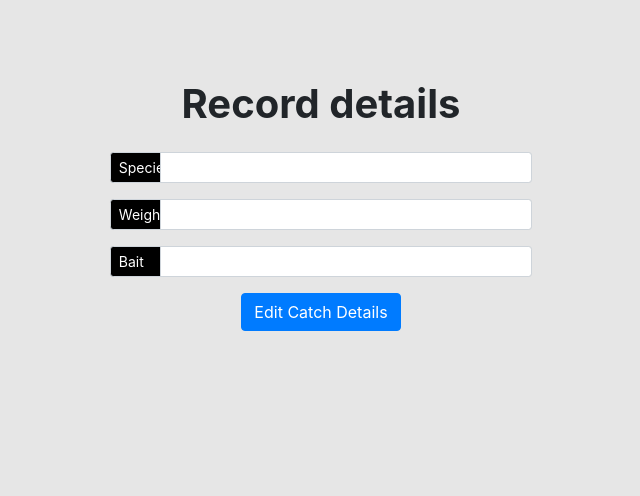
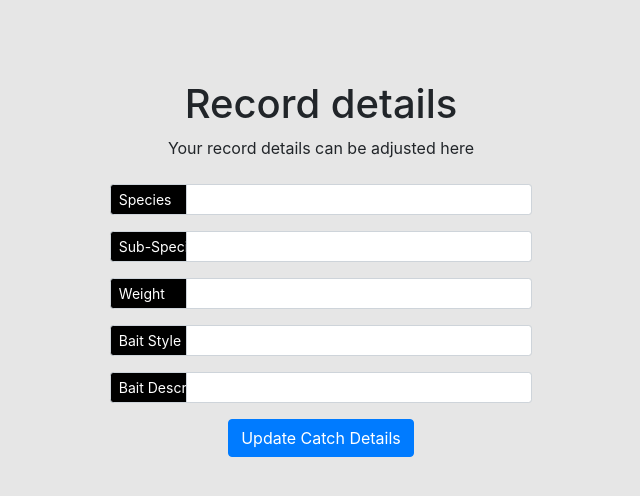
Before and after one commit to MCombs-92/Fishing-Records-Frontend, an Angular app: page /fish/edit/1 in a window 1280 px wide. Shown: the top 496 px of the page, without its empty margins (319-959 px from the left). Built offline with nearby package versions, Linux system fonts and the light colour scheme; no server answers.

Commit message:
Updated fish.ts for new fish model, updated some styling, updated confirm function for remove tool

```diff
--- a/src/app/Fish/fish-create/fish-create.component.css
+++ b/src/app/Fish/fish-create/fish-create.component.css
@@ -23,7 +23,7 @@
 #content label {
     background-color: black;
     color: white;
-    width: 4vw;
+    width: 6vw;
 }
 
 #function {
--- a/src/app/Fish/fish-create/fish-create.component.html
+++ b/src/app/Fish/fish-create/fish-create.component.html
@@ -15,6 +15,13 @@
 
           <div class="input-group input-group-sm mb-3">
               <div class="input-group-prepend">
+                <label class="input-group-text" for="SubSpecies">Sub-Species</label>
+              </div>
+              <input [(ngModel)]="fish.SubSpecies" name="SubSpecies" type="text" class="form-control" id="SubSpecies">
+          </div>
+
+          <div class="input-group input-group-sm mb-3">
+              <div class="input-group-prepend">
                 <label class="input-group-text" for="Weight">Weight</label>
               </div>
               <input [(ngModel)]="fish.Weight" name="Weight" type="text" class="form-control" id="Weight">
@@ -22,9 +29,16 @@
 
           <div class="input-group input-group-sm mb-3">
               <div class="input-group-prepend">
-                <label class="input-group-text" for="Bait">Bait</label>
+                <label class="input-group-text" for="BaitStyle">Bait Style</label>
               </div>
-              <input [(ngModel)]="fish.Bait" name="Bait" type="text" class="form-control" id="Bait">
+              <input [(ngModel)]="fish.BaitStyle" name="BaitStyle" type="text" class="form-control" id="BaitStyle">
+          </div>
+
+          <div class="input-group input-group-sm mb-3">
+              <div class="input-group-prepend">
+                <label class="input-group-text" for="BaitDesc">Bait Description</label>
+              </div>
+              <input [(ngModel)]="fish.BaitDesc" name="BaitDesc" type="text" class="form-control" id="BaitDesc">
           </div>
 
           <div id="function">
--- a/src/app/Fish/fish-edit/fish-edit.component.css
+++ b/src/app/Fish/fish-edit/fish-edit.component.css
@@ -20,16 +20,10 @@
     text-align: center;
 }
 
-#content h1 {
-    margin-bottom: 3vh;
-    font-weight: bold;
-    font-size: 30pt;
-}
-
 #content label {
     background-color: black;
     color: white;
-    width: 4vw;
+    width: 6vw;
 }
 
 #function {
--- a/src/app/Fish/fish-edit/fish-edit.component.html
+++ b/src/app/Fish/fish-edit/fish-edit.component.html
@@ -1,13 +1,23 @@
 <div id = "container">
     <div id = "content">
 
+      <div id = "head">
           <h1>Record details</h1>
+          <p>Your record details can be adjusted here</p>
+      </div>
 
       <div class="input-group input-group-sm mb-3">
           <div class="input-group-prepend">
             <label class="input-group-text" for="Species">Species</label>
           </div>
           <input [(ngModel)]="fish.Species" name="Species" type="text" class="form-control" id="Species">
+      </div>
+
+      <div class="input-group input-group-sm mb-3">
+          <div class="input-group-prepend">
+            <label class="input-group-text" for="SubSpecies">Sub-Species</label>
+          </div>
+          <input [(ngModel)]="fish.SubSpecies" name="SubSpecies" type="text" class="form-control" id="SubSpecies">
       </div>
 
       <div class="input-group input-group-sm mb-3">
@@ -19,13 +29,20 @@
 
       <div class="input-group input-group-sm mb-3">
           <div class="input-group-prepend">
-                <label class="input-group-text" for="Bait">Bait</label>
+            <label class="input-group-text" for="BaitStyle">Bait Style</label>
           </div>
-              <input [(ngModel)]="fish.Bait" name="Bait" type="text" class="form-control" id="Bait">
+          <input [(ngModel)]="fish.BaitStyle" name="BaitStyle" type="text" class="form-control" id="BaitStyle">
+      </div>
+
+      <div class="input-group input-group-sm mb-3">
+          <div class="input-group-prepend">
+            <label class="input-group-text" for="BaitDesc">Bait Description</label>
+          </div>
+          <input [(ngModel)]="fish.BaitDesc" name="BaitDesc" type="text" class="form-control" id="BaitDesc">
       </div>
 
           <div id="function">
-              <button (click)="change()" class="btn btn-primary">Edit Catch Details</button>
+              <button (click)="change()" class="btn btn-primary">Update Catch Details</button>
           </div>
 
       </div>
--- a/src/app/Fish/fish-list/fish-list.component.html
+++ b/src/app/Fish/fish-list/fish-list.component.html
@@ -17,12 +17,13 @@
             <th>Actions</th>
           </tr>
           <tr *ngFor="let f of fish">
-            <td>{{ f.Species }}</td>
+            <td>{{ f.SubSpecies }}</td>
             <td>{{ f.Weight }}</td>
-            <td>{{ f.Bait }}</td>
+            <td>{{ f.BaitDesc }}</td>
             <td>
               <span class = "edit"><a routerLink="/fish/edit/{{f.Id}}">Edit Record |</a></span>
-              <span class = "confirm"><a (click) = "Markforremoval()"> Remove Record</a></span>
+              <span *ngIf="!Removed"class = "confirm"><a (click) = "Markforremoval()"> Remove Record</a></span>
+              <span *ngIf="Removed" class = "confirm"><a (click) = "Markforremoval()"> Cancel</a></span>
               <span class = "confirm" *ngIf="Removed"><a routerLink = "/fish/detail/{{f.Id}}"> | Click to confirm</a></span>
             </td>
           </tr>
--- a/src/app/Fish/fish.ts
+++ b/src/app/Fish/fish.ts
@@ -1,8 +1,10 @@
 export class Fish {
     Id: number;
-    Species: string;
+    SubSpecies: string;
+    TrueSpecies: string;
     Weight: number;
-    Bait: string;
+    BaitStyle: string;
+    BaitDesc: string;
 
     constructor() {
         this.Id = 0;
```
Lines whose indentation alone changed are shown as unchanged.
